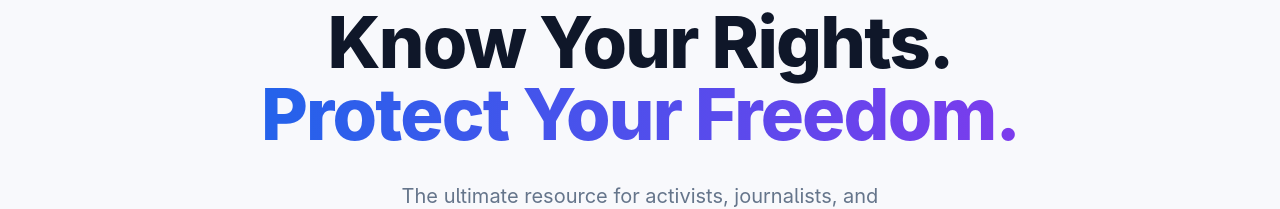
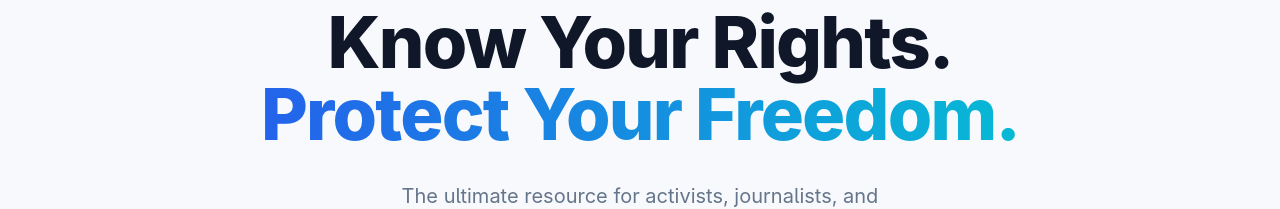
Before and after one commit to patriotnewsactivism/civil-rights-hub, a React (Vite) app: page / in a window 1280 px wide. Shown: the part 265-474 px from the top of the page. Built offline with nearby package versions, Linux system fonts and the light colour scheme; no server answers; the database is empty; what us-atlas would draw is missing.

Commit message:
Changes
Co-authored-by: patriotnewsactivism <221751938+patriotnewsactivism@users.noreply.github.com>

```diff
--- a/src/index.css
+++ b/src/index.css
@@ -24,7 +24,7 @@
     --muted: 210 40% 96%;
     --muted-foreground: 215 16% 47%;
 
-    --accent: 262 83% 58%; /* Purple */
+    --accent: 188 94% 43%; /* Cyan/Teal - replaces purple */
     --accent-foreground: 0 0% 100%;
 
     --destructive: 0 84% 60%;
```
